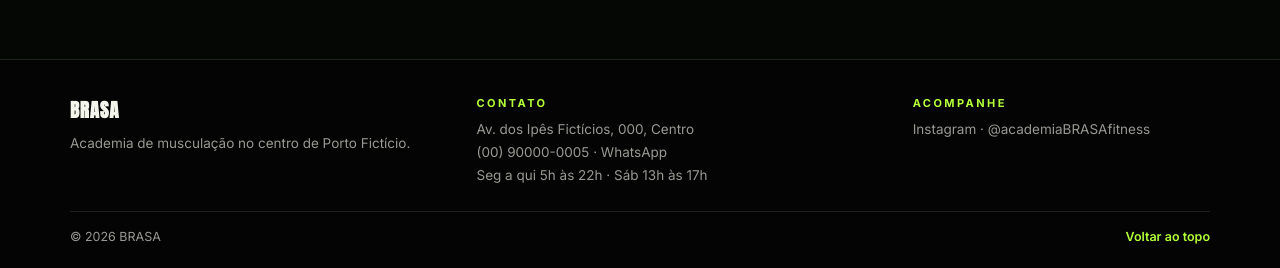
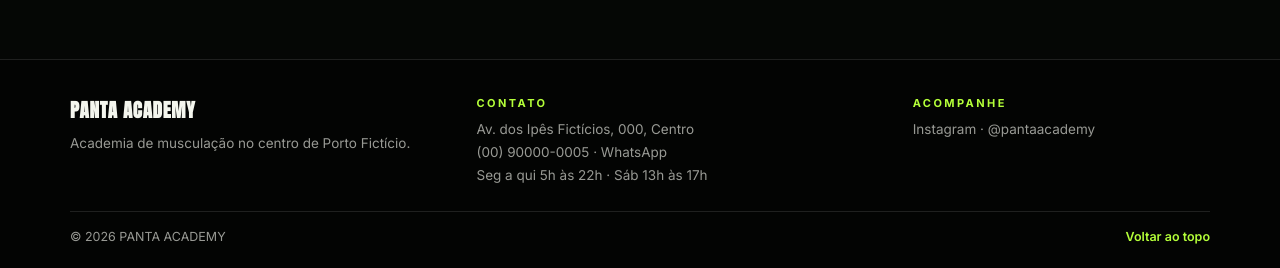
Before and after one commit to ojlz/panta-academy, a website: page index.html in a window 1280 px wide. Shown: the part 5867-6135 px from the top of the page. Drawn offline with nearby package versions, Linux system fonts and the light colour scheme.

Commit message:
rebrand: BRASA vira Panta Academy (panta-academy.vercel.app)

```diff
--- a/index.html
+++ b/index.html
@@ -3,8 +3,8 @@
 <head>
 <meta charset="UTF-8" />
 <meta name="viewport" content="width=device-width, initial-scale=1.0, viewport-fit=cover" />
-<title>BRASA | Academia de Musculação em Porto Fictício</title>
-<meta name="description" content="BRASA: musculação com acompanhamento na Av. dos Ipês Fictícios, 000, Centro, Porto Fictício. Agende uma aula experimental pelo WhatsApp." />
+<title>PANTA ACADEMY | Academia de Musculação em Porto Fictício</title>
+<meta name="description" content="PANTA ACADEMY: musculação com acompanhamento na Av. dos Ipês Fictícios, 000, Centro, Porto Fictício. Agende uma aula experimental pelo WhatsApp." />
 <link rel="preconnect" href="https://fonts.googleapis.com">
 <link rel="preconnect" href="https://fonts.gstatic.com" crossorigin>
 <link rel="modulepreload" href="./three.module.min.js">
@@ -18,7 +18,7 @@
 <div id="preloader" aria-hidden="true">
   <div class="pre-center">
     <div class="pre-num"><span id="preNum">00</span></div>
-    <img src="./logo.png" alt="BRASA" class="pre-logo-img" />
+    <img src="./logo.png" alt="PANTA ACADEMY" class="pre-logo-img" />
     <div class="pre-bar"><span id="preBarFill"></span></div>
   </div>
 </div>
@@ -26,7 +26,7 @@
 <!-- NAV -->
 <header id="nav">
   <a href="#top" class="brand">
-    <img src="./logo.png" alt="BRASA" class="brand-logo" />
+    <img src="./logo.png" alt="PANTA ACADEMY" class="brand-logo" />
   </a>
   <nav class="nav-links">
     <a href="#treinos">Treinos</a>
@@ -35,7 +35,7 @@
     <a href="#faq">Dúvidas</a>
   </nav>
   <div class="nav-cta">
-    <a class="pill solid" href="https://wa.me/5500090000005?text=Ol%C3%A1!%20Quero%20agendar%20uma%20aula%20experimental%20na%20BRASA%20FITNESS" target="_blank" rel="noopener">Aula experimental</a>
+    <a class="pill solid" href="https://wa.me/5500090000005?text=Ol%C3%A1!%20Quero%20agendar%20uma%20aula%20experimental%20na%20PANTA%20ACADEMY" target="_blank" rel="noopener">Aula experimental</a>
   </div>
   <button id="menuBtn" aria-label="Abrir menu"><span></span><span></span></button>
 </header>
@@ -109,7 +109,7 @@
         </div>
       </article>
       <article class="stack-card">
-        <div class="stack-img"><img src="./fachada.jpg" alt="Fachada da BRASA à noite" loading="lazy" /></div>
+        <div class="stack-img"><img src="./fachada.jpg" alt="Fachada da PANTA ACADEMY à noite" loading="lazy" /></div>
         <div class="stack-body">
           <span class="stack-num">03</span>
           <h3>O espaço</h3>
@@ -198,7 +198,7 @@
       <p class="cta-addr">Av. dos Ipês Fictícios, 000, Centro, Porto Fictício</p>
     </div>
     <div class="map-box reveal">
-      <iframe title="Mapa BRASA" src="https://www.google.com/maps?q=10.1111, -140.2222&output=embed" loading="lazy" referrerpolicy="no-referrer-when-downgrade"></iframe>
+      <iframe title="Mapa PANTA ACADEMY" src="https://www.google.com/maps?q=10.1111, -140.2222&output=embed" loading="lazy" referrerpolicy="no-referrer-when-downgrade"></iframe>
       <a class="map-pin" href="https://www.google.com/maps/place/Academia+de+Musculacao+Exemplo+Ficticia EXEMPLO+Fitness/@10.1111, -140.2222,721m/data=!3m2!1e3!4b1!4m6!3m5!1s0x948b8f94f5cde96b:0x9387343bddbf1162!8m2!3d10.1111!4d-140.2222!16s%2Fg%2F11vszct_f9?entry=ttu" target="_blank" rel="noopener">Abrir rota no Google Maps
         <svg width="14" height="14" viewBox="0 0 24 24" fill="none" stroke="currentColor" stroke-width="2.2" stroke-linecap="round"><path d="M7 17 17 7M8 7h9v9"/></svg></a>
     </div>
@@ -206,16 +206,16 @@
 
   <footer>
     <div class="foot-grid">
-      <div><h4>BRASA</h4><p>Academia de musculação no centro de Porto Fictício.</p></div>
+      <div><h4>PANTA ACADEMY</h4><p>Academia de musculação no centro de Porto Fictício.</p></div>
       <div><h5>Contato</h5><p>Av. dos Ipês Fictícios, 000, Centro<br />(00) 90000-0005 · WhatsApp<br />Seg a qui 5h às 22h · Sáb 13h às 17h</p></div>
-      <div><h5>Acompanhe</h5><p><a href="https://instagram.com/brasa.site" target="_blank" rel="noopener">Instagram · @academiaBRASAfitness</a></p></div>
+      <div><h5>Acompanhe</h5><p><a href="https://instagram.com/pantaacademy.site" target="_blank" rel="noopener">Instagram · @pantaacademy</a></p></div>
     </div>
-    <div class="foot-bottom"><span>© 2026 BRASA</span><span class="to-top" id="toTop">Voltar ao topo</span></div>
+    <div class="foot-bottom"><span>© 2026 PANTA ACADEMY</span><span class="to-top" id="toTop">Voltar ao topo</span></div>
   </footer>
 
 </main>
 
-<a id="waFloat" href="https://wa.me/5500090000005?text=Ol%C3%A1!%20Vim%20pelo%20site%20da%20BRASA%20FITNESS" target="_blank" aria-label="Conversar no WhatsApp">
+<a id="waFloat" href="https://wa.me/5500090000005?text=Ol%C3%A1!%20Vim%20pelo%20site%20da%20PANTA%20ACADEMY" target="_blank" aria-label="Conversar no WhatsApp">
   <svg width="26" height="26" viewBox="0 0 24 24" fill="currentColor"><path d="M12 2a10 10 0 0 0-8.6 15.1L2 22l5-1.3A10 10 0 1 0 12 2zm5.2 14.2c-.2.6-1.3 1.2-1.8 1.2-.5.1-1 .2-3.4-.7-2.9-1.2-4.7-4.1-4.9-4.3-.1-.2-1.1-1.5-1.1-2.9s.7-2 1-2.3c.2-.3.5-.3.7-.3h.5c.2 0 .4 0 .6.5s.8 1.9.8 2c.1.1.1.3 0 .5-.3.6-.6.8-.4 1.1.7 1.2 1.6 2 2.8 2.6.3.2.5.1.7-.1l.8-.9c.2-.3.4-.2.7-.1l1.9.9c.3.1.5.2.5.4 0 .1 0 .4-.4 1.4z"/></svg>
 </a>
 
--- a/package.json
+++ b/package.json
@@ -1,5 +1,5 @@
 {
-  "name": "Panta Academy-fitness",
+  "name": "panta-academy",
   "version": "1.0.0",
   "private": true,
   "scripts": {
```
Also changed, not shown: site.html (+11 -11 lines), README.md.
